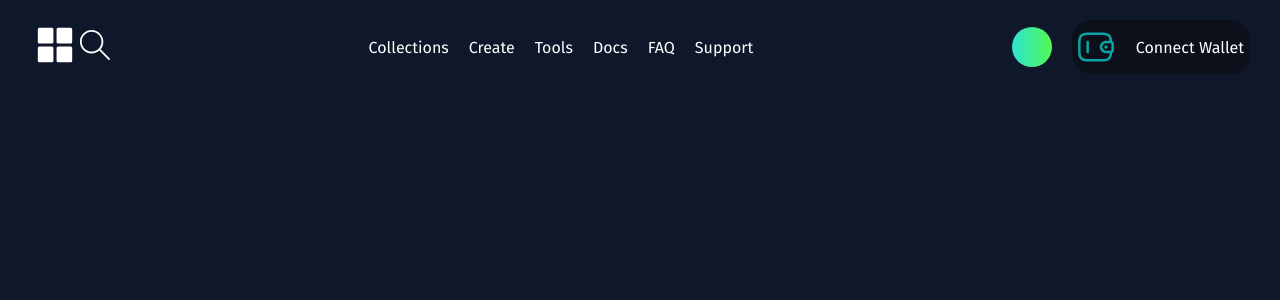
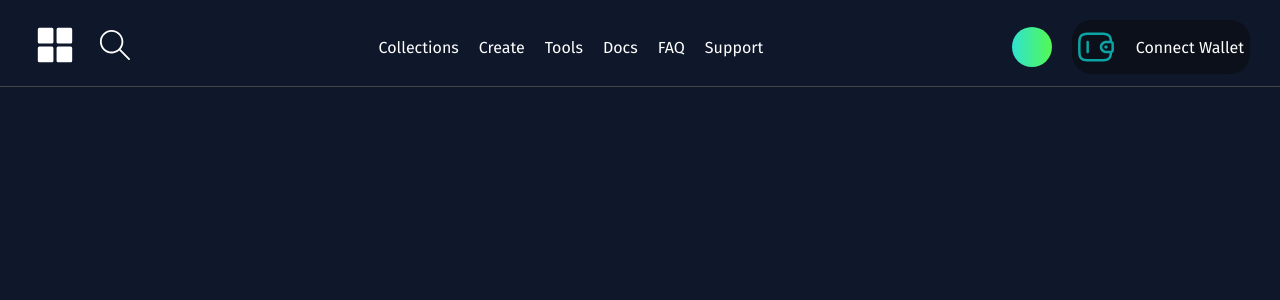
Before and after one commit to dantauu/home-NFT, a React (Vite) app: page / in a window 1280 px wide. Shown: the top 300 px of the page. Built offline with nearby package versions, Linux system fonts and the light colour scheme.

Commit message:
header ready

```diff
--- a/src/components/header/header.css
+++ b/src/components/header/header.css
@@ -34,6 +34,7 @@
     display: flex;
     justify-content: center;
     align-items: center;
+    gap: 20px;
 }
 
 .header__wallet-wrapper {
@@ -43,6 +44,10 @@
     border-radius: 20px;
     background: rgb(11,16,26);
     gap: 20px;
+}
+
+.header__loop {
+    cursor: pointer;
 }
 
 .header__loop-item {
@@ -71,3 +76,9 @@
 .header__logo-item {
     width: 50px;
 }
+
+.header__border {
+    width: 100%;
+    border-bottom: 1px solid #454545;
+    padding-top: 12px;
+}
--- a/src/components/header/header.jsx
+++ b/src/components/header/header.jsx
@@ -8,12 +8,13 @@ import './header.css'
 
 const Header = () => {
     return (
+        <>
 			<div className='container'>
 				<div className='header__wrapper'>
 					<div className='header__logo__loop-wrapper'>
-						<div className='header__logo'>
+						<Link to={''} className='header__logo'>
 							<img className="header__logo-item" src={logoIcon} alt='' />
-						</div>
+						</Link>
 						<div className='header__loop'>
 							<img className="header__loop-item" src={loopIcon} alt='' />
 						</div>
@@ -43,7 +44,9 @@ const Header = () => {
 					</div>
 				</div>
 			</div>
-		)
+            <div className="header__border"></div>
+        </>
+	)
 }
 
 export default Header
```
